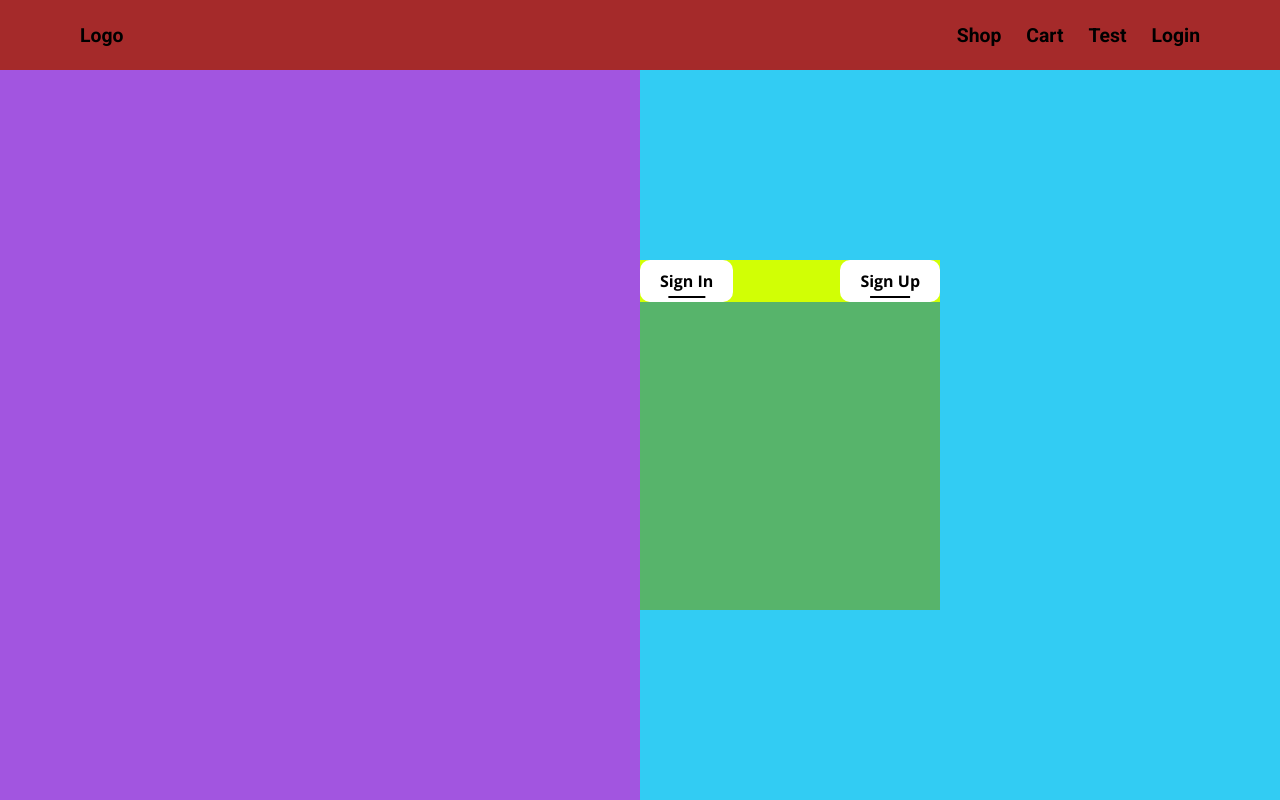
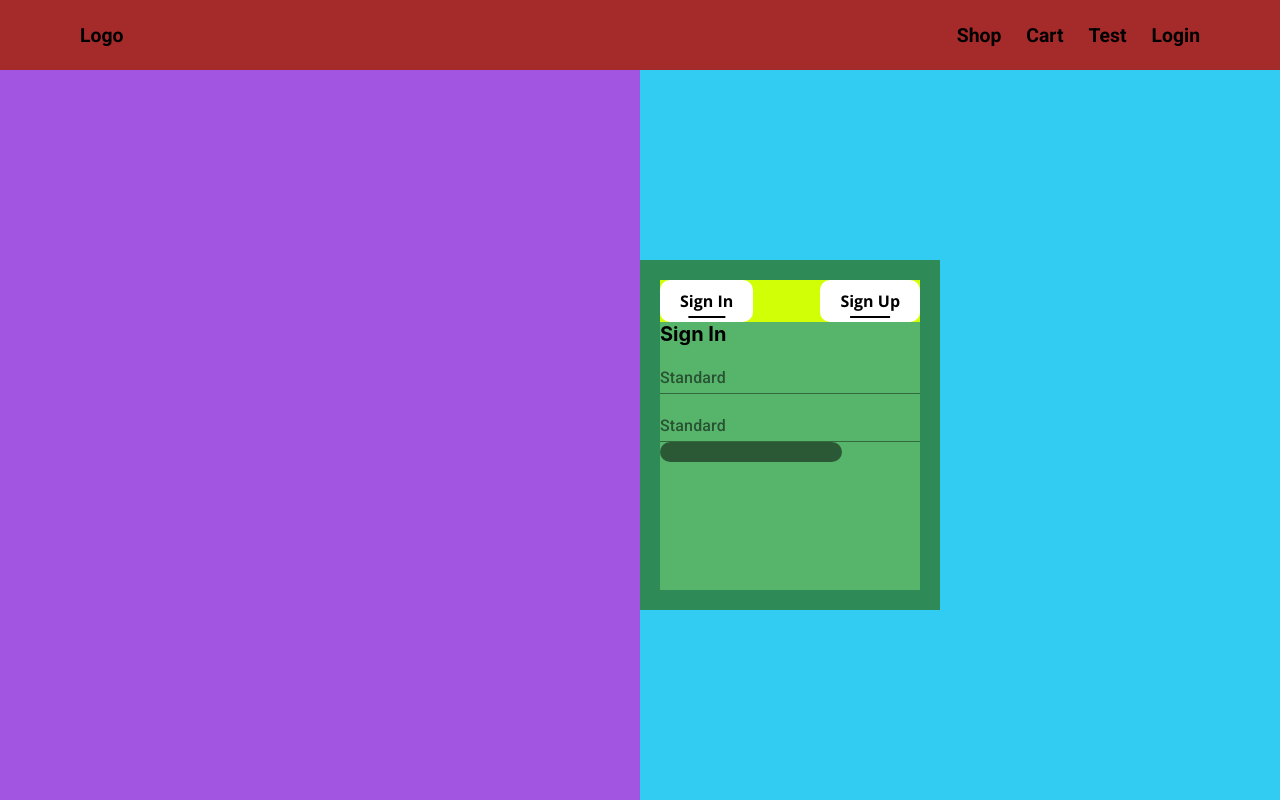
Before and after one commit to taimoor954/Buyfy, a React (Create React App) app: page /authentication in a window 1280 px wide. Built offline with nearby package versions, Linux system fonts and the light colour scheme; no server answers.

Commit message:
sign in form structure ready

```diff
--- a/package.json
+++ b/package.json
@@ -3,6 +3,7 @@
   "version": "0.1.0",
   "private": true,
   "dependencies": {
+    "@material-ui/core": "^4.11.3",
     "@testing-library/jest-dom": "^5.11.4",
     "@testing-library/react": "^11.1.0",
     "@testing-library/user-event": "^12.1.10",
--- a/src/Components/AuthForm/authForm.css
+++ b/src/Components/AuthForm/authForm.css
@@ -4,6 +4,7 @@
   background: seagreen;
   display: grid;
   grid-template-rows:  min-content 1fr min-content;
+  padding: 2em;
 
 }
 .authFormSwitcher{
--- a/src/Components/AuthForm/authForm.jsx
+++ b/src/Components/AuthForm/authForm.jsx
@@ -1,5 +1,6 @@
 import React from 'react'
 import Button from '../Buttons/Button.jsx'
+import Signin from '../SigninForm/signin.jsx'
 import './authForm.css'
 export const AuthForm = () => {
   return (
@@ -12,7 +13,9 @@ export const AuthForm = () => {
             <div className='underline'></div>
           </Button>
         </div>
-        <div className="authFormFields"></div>
+        <div className="authFormFields">
+          <Signin/>
+        </div>
         <div className="authFormButtons"></div>
     </div>
   )
--- a/src/Components/SigninForm/signin.jsx
+++ b/src/Components/SigninForm/signin.jsx
@@ -1,6 +1,9 @@
 import React,{useState} from 'react'
 import {connect} from 'react-redux'
 import {signin} from '../../Redux/Authentication/authActions';
+import TextField from '@material-ui/core/TextField';
+import Button from '../Buttons/Button';
+
 const Signin = ({signin}) => {
     var [email, setEmail] = useState('')
     var [password, setPassword] = useState('')
@@ -18,9 +21,13 @@ const Signin = ({signin}) => {
         <div>
             <h1>Sign In</h1>
             <form onSubmit={handleFormSumit}>
-            <input onChange={(e)=>{setEmail(e.target.value)}} value={email} type='text' placeholder='email'></input>
+            <TextField id="standard-basic" style={{width:"100%"}} label="Standard" />
+            <TextField id="standard-basic" style={{width:"100%"}} label="Standard" />
+            <Button background='rgba(0,0,0,0.5)' additionalStyle={{width:'70%', height:'30%'}}/>
+
+            {/* <input onChange={(e)=>{setEmail(e.target.value)}} value={email} type='text' placeholder='email'></input>
             <input onChange={(e)=>{setPassword(e.target.value)}} value={password} type='text' placeholder='password'></input>
-            <button type='submit'>Submit</button>
+            <button type='submit'>Submit</button> */}
             </form>
         </div>
     )
--- a/src/Redux/Authentication/authActions.js
+++ b/src/Redux/Authentication/authActions.js
@@ -6,7 +6,7 @@ import {
 } from "../../Firebase/firebase";
 import { SET_USER, REMOVE_USER } from "./constants";
 import firebase from "../../Firebase/firebase";
-import history from './../../History/history';
+import history from '../../History/history';
 
 
 var setUser = (userDataForState) => (dispatch) => {
```
Also changed, not shown: src/Components/SigninForm/signin.css (added), 2 other files (tests, documents, lock files or other folders).
